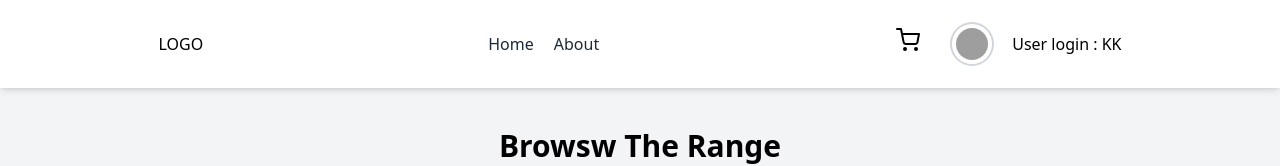
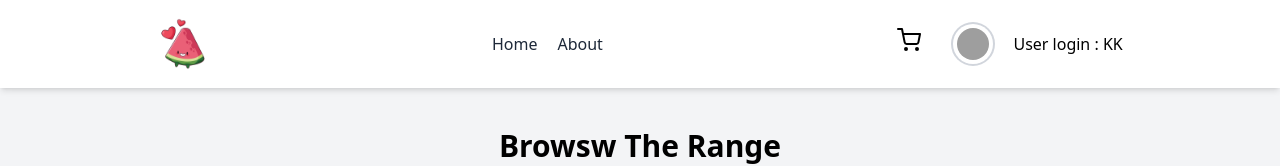
Before and after one commit to kotic03062543/mini-ecommerce-hook, a React (Vite) app: page / in a window 1280 px wide. Shown: the top 166 px of the page. Built offline with nearby package versions, Linux system fonts and the light colour scheme; no server answers; grey boxes are pictures that could not be loaded.

Commit message:
feat(navbar): add logo image to Navbar component

```diff
--- a/src/components/Navbar.tsx
+++ b/src/components/Navbar.tsx
@@ -5,6 +5,7 @@ import { CartContext } from "../contexts/CartContext";
 import ProductSummary from "../pages/Summaries/ProductSummaryView";
 import { FiShoppingCart } from "react-icons/fi";
 // import AddToCartStr from "../utils/AddToCartStr";
+import Logo from "../assets/valentin-day.png";
 
 function Navbar() {
   const userContext = useContext(UserContext);
@@ -24,7 +25,9 @@ function Navbar() {
 
   return (
     <nav className="bg-white p-4 hidden flex-row md:flex justify-around items-center shadow-md sticky top-0 z-10">
-      <div>LOGO</div>
+      <div>
+        <img src={Logo} alt="" className="w-13" />
+      </div>
       <div className="flex gap-5">
         <Link to="/" className="text-md  text-gray-800 hover:text-gray-600">
           Home
```
Also changed, not shown: src/assets/valentin-day.png (added).
